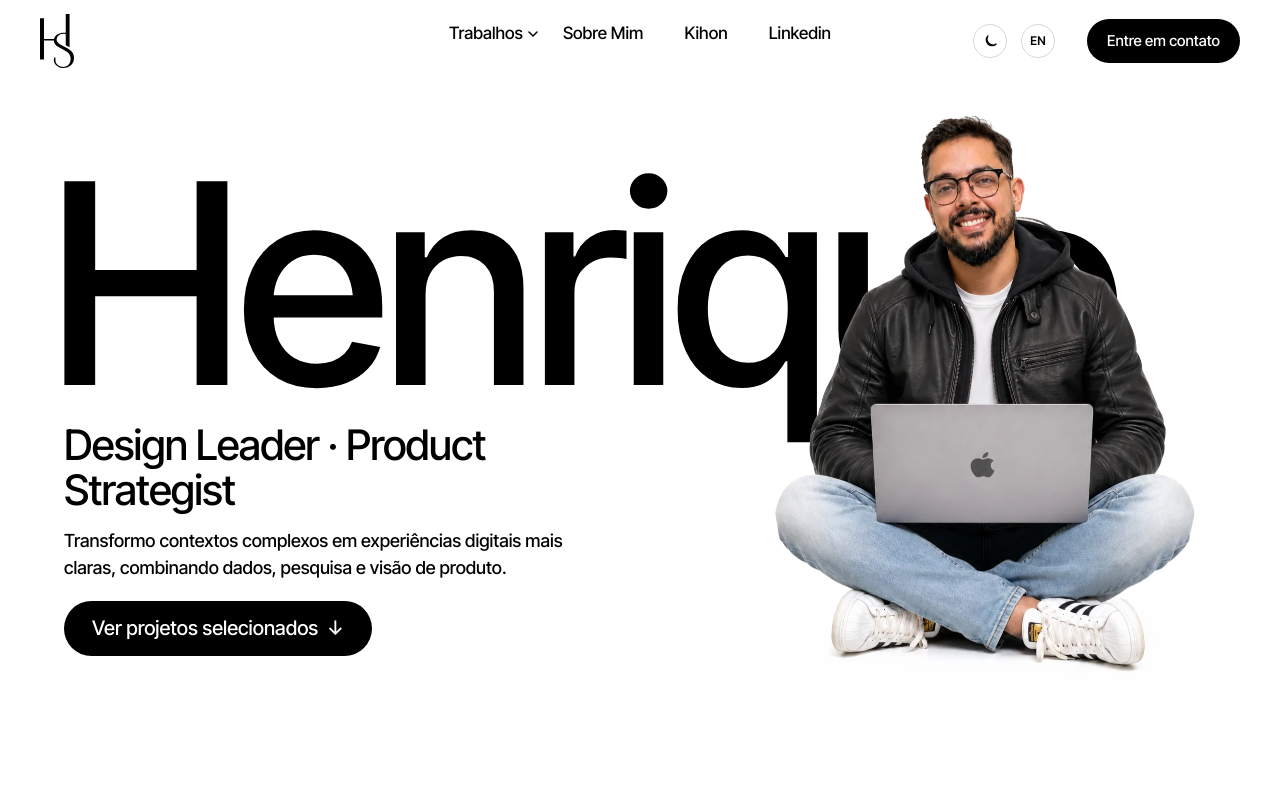
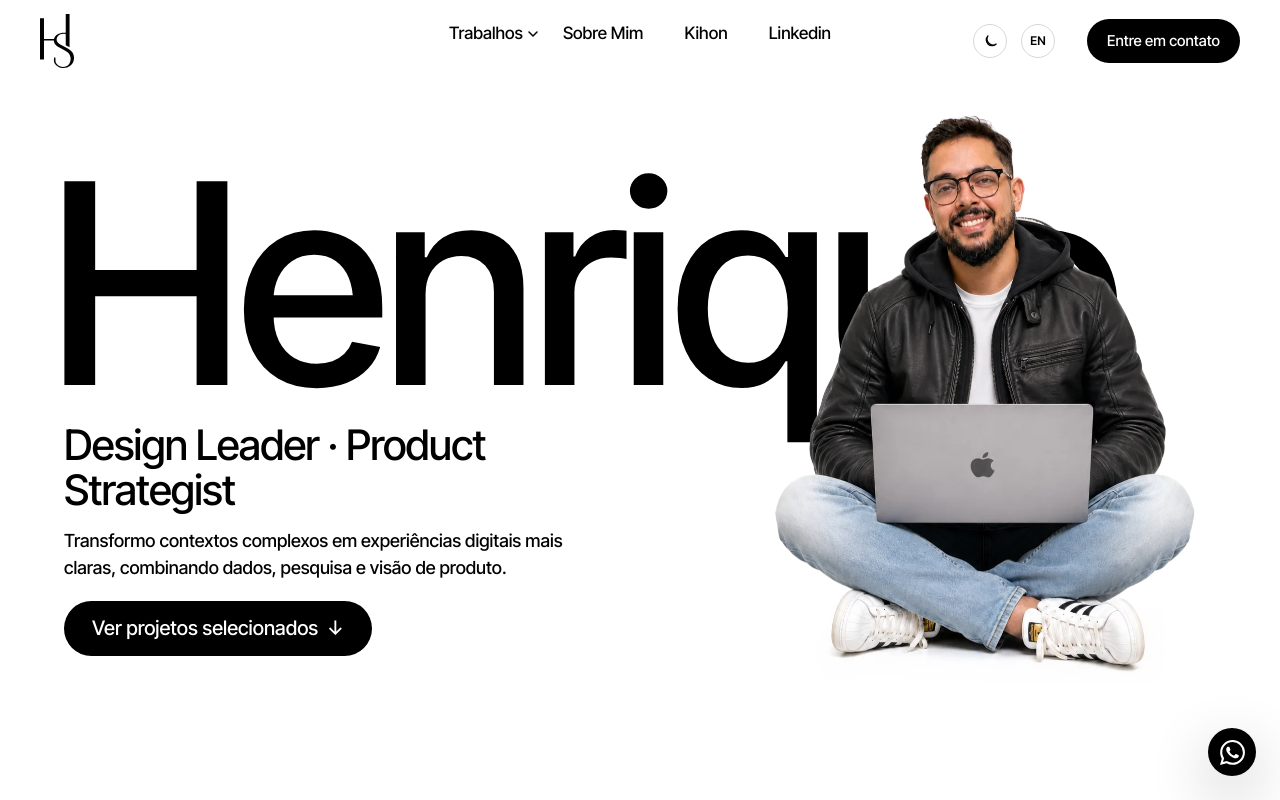
Before and after one commit to rikicx/portfolio-henrique, a React (Vite) app: page / in a window 1280 px wide. Shown: the top 800 px of the page. Built offline with nearby package versions, Linux system fonts and the light colour scheme.

Commit message:
feat: add adaptive WhatsApp action

```diff
--- a/src/App.jsx
+++ b/src/App.jsx
@@ -11,7 +11,7 @@ import GerdauStoreroomPage from './pages/cases/GerdauStoreroomPage'
 import GerdauSmartlogPage from './pages/cases/GerdauSmartlogPage'
 import ItauEmpreendedorPage from './pages/cases/ItauEmpreendedorPage'
 import ThreePHHrcrsPage from './pages/cases/ThreePHHrcrsPage'
-import BackToTopButton from './components/BackToTopButton'
+import FloatingActions from './components/FloatingActions'
 import ScrollToTop from './components/ScrollToTop'
 import RouteTransitionLoader from './components/RouteTransitionLoader'
 import CustomCursor from './components/CustomCursor'
@@ -51,7 +51,7 @@ export default function App() {
           <Route path="*" element={<NotFoundPage />} />
         </Routes>
 
-        <BackToTopButton />
+        <FloatingActions />
       </LanguageProvider>
     </BrowserRouter>
   )
--- a/src/components/BackToTopButton.module.css
+++ b/src/components/BackToTopButton.module.css
@@ -1,9 +1,4 @@
 .button {
-  position: fixed;
-  right: 24px;
-  bottom: 24px;
-  z-index: 1000;
-
   display: grid;
   place-items: center;
 
@@ -46,13 +41,6 @@
   stroke-linejoin: round;
 }
 
-@media (max-width: 768px) {
-  .button {
-    right: 16px;
-    bottom: 16px;
-  }
-}
-
 @media (prefers-reduced-motion: reduce) {
   .button {
     transition: none;
--- /dev/null
+++ b/src/components/FloatingActions.jsx
@@ -0,0 +1,34 @@
+import BackToTopButton from './BackToTopButton'
+import { useLanguage } from '../context/LanguageContext'
+import styles from './FloatingActions.module.css'
+
+const WHATSAPP_URL = 'https://wa.me/5511964101827'
+
+export default function FloatingActions() {
+  const { lang } = useLanguage()
+  const whatsappLabel =
+    lang === 'en' ? 'Chat on WhatsApp' : 'Conversar pelo WhatsApp'
+
+  return (
+    <div className={styles.actions}>
+      <a
+        href={WHATSAPP_URL}
+        className={styles.whatsapp}
+        target="_blank"
+        rel="noopener noreferrer"
+        aria-label={whatsappLabel}
+        title={whatsappLabel}
+      >
+        <svg
+          className={styles.whatsappIcon}
+          viewBox="0 0 24 24"
+          aria-hidden="true"
+        >
+          <path d="M17.472 14.382c-.297-.149-1.758-.867-2.03-.967-.273-.099-.471-.148-.67.15-.197.297-.767.966-.94 1.164-.173.199-.347.223-.644.075-.297-.15-1.255-.463-2.39-1.475-.883-.788-1.48-1.761-1.653-2.059-.173-.297-.018-.458.13-.606.134-.133.298-.347.446-.521.149-.173.198-.297.298-.495.099-.198.05-.372-.025-.521-.075-.149-.669-1.612-.916-2.207-.242-.579-.487-.5-.669-.51-.173-.008-.371-.01-.57-.01-.198 0-.52.074-.792.372-.272.297-1.04 1.016-1.04 2.479s1.065 2.875 1.213 3.074c.149.198 2.096 3.2 5.077 4.487.709.306 1.262.489 1.693.626.712.226 1.36.194 1.872.118.571-.085 1.758-.719 2.006-1.413.248-.694.248-1.289.173-1.413-.074-.124-.272-.198-.57-.347m-5.421 7.403h-.004a9.87 9.87 0 0 1-5.031-1.378l-.361-.214-3.741.981.998-3.646-.235-.374a9.86 9.86 0 0 1-1.51-5.26c.002-5.45 4.438-9.887 9.892-9.887a9.82 9.82 0 0 1 7.021 2.91 9.83 9.83 0 0 1 2.898 7.026c-.003 5.45-4.439 9.887-9.927 9.887m8.413-18.297A11.82 11.82 0 0 0 12.05 0C5.495 0 .16 5.335.157 11.892c0 2.096.547 4.142 1.588 5.945L.057 24l6.304-1.654a11.88 11.88 0 0 0 5.683 1.448h.005c6.554 0 11.89-5.335 11.893-11.893a11.82 11.82 0 0 0-3.478-8.413Z" />
+        </svg>
+      </a>
+
+      <BackToTopButton />
+    </div>
+  )
+}
--- /dev/null
+++ b/src/components/FloatingActions.module.css
@@ -0,0 +1,61 @@
+.actions {
+  position: fixed;
+  right: 24px;
+  bottom: 24px;
+  z-index: 1000;
+
+  display: flex;
+  flex-direction: column;
+  align-items: center;
+  gap: 12px;
+}
+
+.whatsapp {
+  display: grid;
+  place-items: center;
+
+  width: 48px;
+  height: 48px;
+  color: var(--color-text-on-action-primary);
+  background: var(--color-bg-action-primary);
+  border-radius: 50%;
+  box-shadow: var(--shadow-floating-action);
+
+  transition:
+    transform 160ms ease,
+    background-color 160ms ease,
+    color 160ms ease;
+}
+
+.whatsapp:hover {
+  transform: translateY(-2px);
+}
+
+.whatsapp:active {
+  transform: translateY(0);
+}
+
+.whatsapp:focus-visible {
+  outline: 2px solid var(--color-focus-ring);
+  outline-offset: 3px;
+}
+
+.whatsappIcon {
+  width: 25px;
+  height: 25px;
+  fill: currentColor;
+}
+
+@media (max-width: 768px) {
+  .actions {
+    right: 16px;
+    bottom: 16px;
+    gap: 10px;
+  }
+}
+
+@media (prefers-reduced-motion: reduce) {
+  .whatsapp {
+    transition: none;
+  }
+}
```
